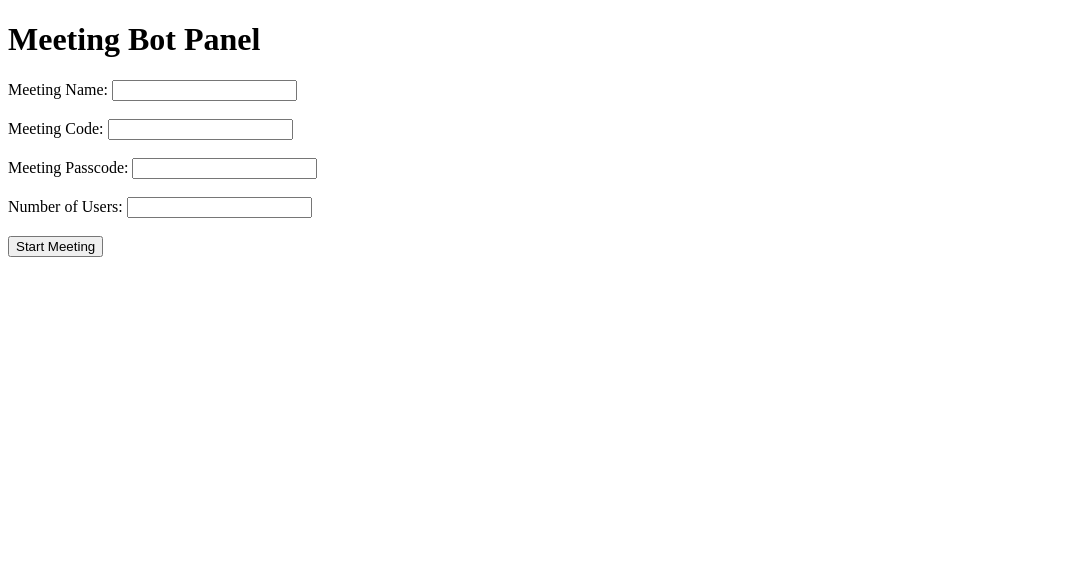
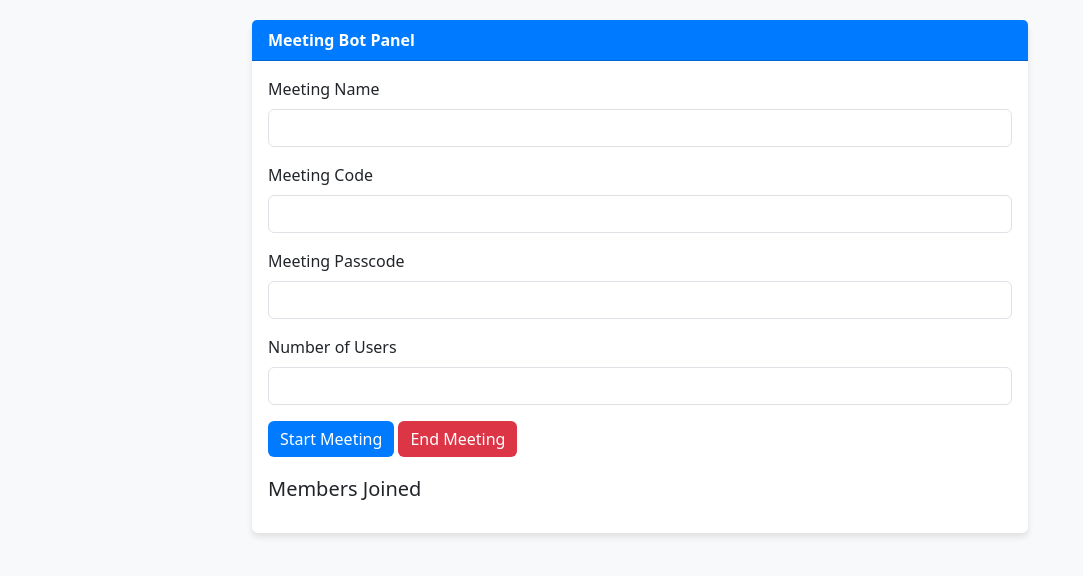
Before and after one commit to Junaid4ever/Railway, a Flask app: page / in a window 1280 px wide. Shown: the top 576 px of the page, without its empty margins (0-1083 px from the left). Run offline with Flask 3, Linux system fonts and the light colour scheme.

Commit message:
Update index.html

```diff
--- a/templates/index.html
+++ b/templates/index.html
@@ -4,25 +4,97 @@
     <meta charset="UTF-8">
     <meta name="viewport" content="width=device-width, initial-scale=1.0">
     <title>Meeting Bot Panel</title>
+    <!-- Bootstrap CSS -->
+    <link href="https://cdn.jsdelivr.net/npm/bootstrap@5.3.0-alpha1/dist/css/bootstrap.min.css" rel="stylesheet">
+    <!-- Custom CSS -->
+    <style>
+        body {
+            background-color: #f8f9fa;
+            padding: 20px;
+        }
+        .container {
+            max-width: 800px;
+            margin: 0 auto;
+        }
+        .card {
+            border: none;
+            box-shadow: 0 4px 6px rgba(0, 0, 0, 0.1);
+        }
+        .card-header {
+            background-color: #007bff;
+            color: white;
+            font-weight: bold;
+        }
+        .btn-primary {
+            background-color: #007bff;
+            border: none;
+        }
+        .btn-primary:hover {
+            background-color: #0056b3;
+        }
+        .btn-danger {
+            background-color: #dc3545;
+            border: none;
+        }
+        .btn-danger:hover {
+            background-color: #c82333;
+        }
+        .member-list {
+            margin-top: 20px;
+        }
+        .member-list ul {
+            list-style-type: none;
+            padding: 0;
+        }
+        .member-list li {
+            background-color: #e9ecef;
+            padding: 10px;
+            margin-bottom: 5px;
+            border-radius: 5px;
+        }
+    </style>
 </head>
 <body>
-    <h1>Meeting Bot Panel</h1>
-    <form id="meetingForm">
-        <label for="meeting_name">Meeting Name:</label>
-        <input type="text" id="meeting_name" name="meeting_name" required><br><br>
+    <div class="container">
+        <div class="card">
+            <div class="card-header">
+                Meeting Bot Panel
+            </div>
+            <div class="card-body">
+                <form id="meetingForm">
+                    <div class="mb-3">
+                        <label for="meeting_name" class="form-label">Meeting Name</label>
+                        <input type="text" class="form-control" id="meeting_name" required>
+                    </div>
+                    <div class="mb-3">
+                        <label for="meeting_code" class="form-label">Meeting Code</label>
+                        <input type="text" class="form-control" id="meeting_code" required>
+                    </div>
+                    <div class="mb-3">
+                        <label for="meeting_passcode" class="form-label">Meeting Passcode</label>
+                        <input type="text" class="form-control" id="meeting_passcode" required>
+                    </div>
+                    <div class="mb-3">
+                        <label for="num_users" class="form-label">Number of Users</label>
+                        <input type="number" class="form-control" id="num_users" min="1" required>
+                    </div>
+                    <button type="button" class="btn btn-primary" onclick="startMeeting()">Start Meeting</button>
+                    <button type="button" class="btn btn-danger" onclick="endMeeting()">End Meeting</button>
+                </form>
 
-        <label for="meeting_code">Meeting Code:</label>
-        <input type="text" id="meeting_code" name="meeting_code" required><br><br>
+                <!-- Member List Section -->
+                <div class="member-list">
+                    <h5>Members Joined</h5>
+                    <ul id="memberList"></ul>
+                </div>
+            </div>
+        </div>
+    </div>
 
-        <label for="meeting_passcode">Meeting Passcode:</label>
-        <input type="text" id="meeting_passcode" name="meeting_passcode" required><br><br>
-
-        <label for="num_users">Number of Users:</label>
-        <input type="number" id="num_users" name="num_users" min="1" required><br><br>
-
-        <button type="button" onclick="startMeeting()">Start Meeting</button>
-    </form>
-
+    <!-- Bootstrap JS and dependencies -->
+    <script src="https://cdn.jsdelivr.net/npm/@popperjs/core@2.11.6/dist/umd/popper.min.js"></script>
+    <script src="https://cdn.jsdelivr.net/npm/bootstrap@5.3.0-alpha1/dist/js/bootstrap.min.js"></script>
+    <!-- Custom JS -->
     <script>
         function startMeeting() {
             const meetingName = document.getElementById('meeting_name').value;
@@ -45,6 +117,33 @@
             .then(response => response.json())
             .then(data => {
                 alert(data.message);
+                // Update member list
+                updateMemberList(data.members);
+            });
+        }
+
+        function endMeeting() {
+            fetch('/end', {
+                method: 'POST',
+                headers: {
+                    'Content-Type': 'application/json',
+                },
+            })
+            .then(response => response.json())
+            .then(data => {
+                alert(data.message);
+                // Clear member list
+                document.getElementById('memberList').innerHTML = '';
+            });
+        }
+
+        function updateMemberList(members) {
+            const memberList = document.getElementById('memberList');
+            memberList.innerHTML = ''; // Clear previous list
+            members.forEach(member => {
+                const li = document.createElement('li');
+                li.textContent = member;
+                memberList.appendChild(li);
             });
         }
     </script>
```
